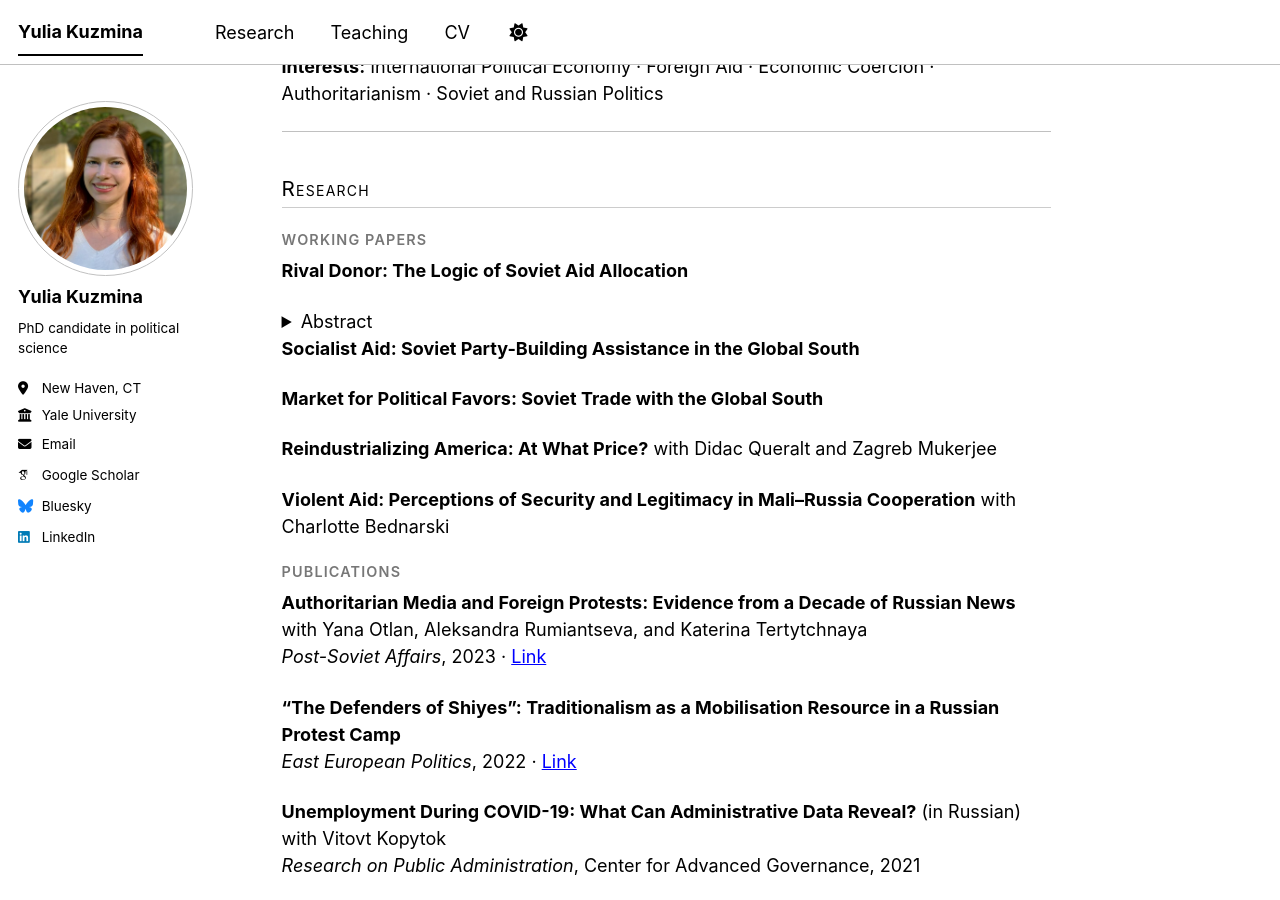
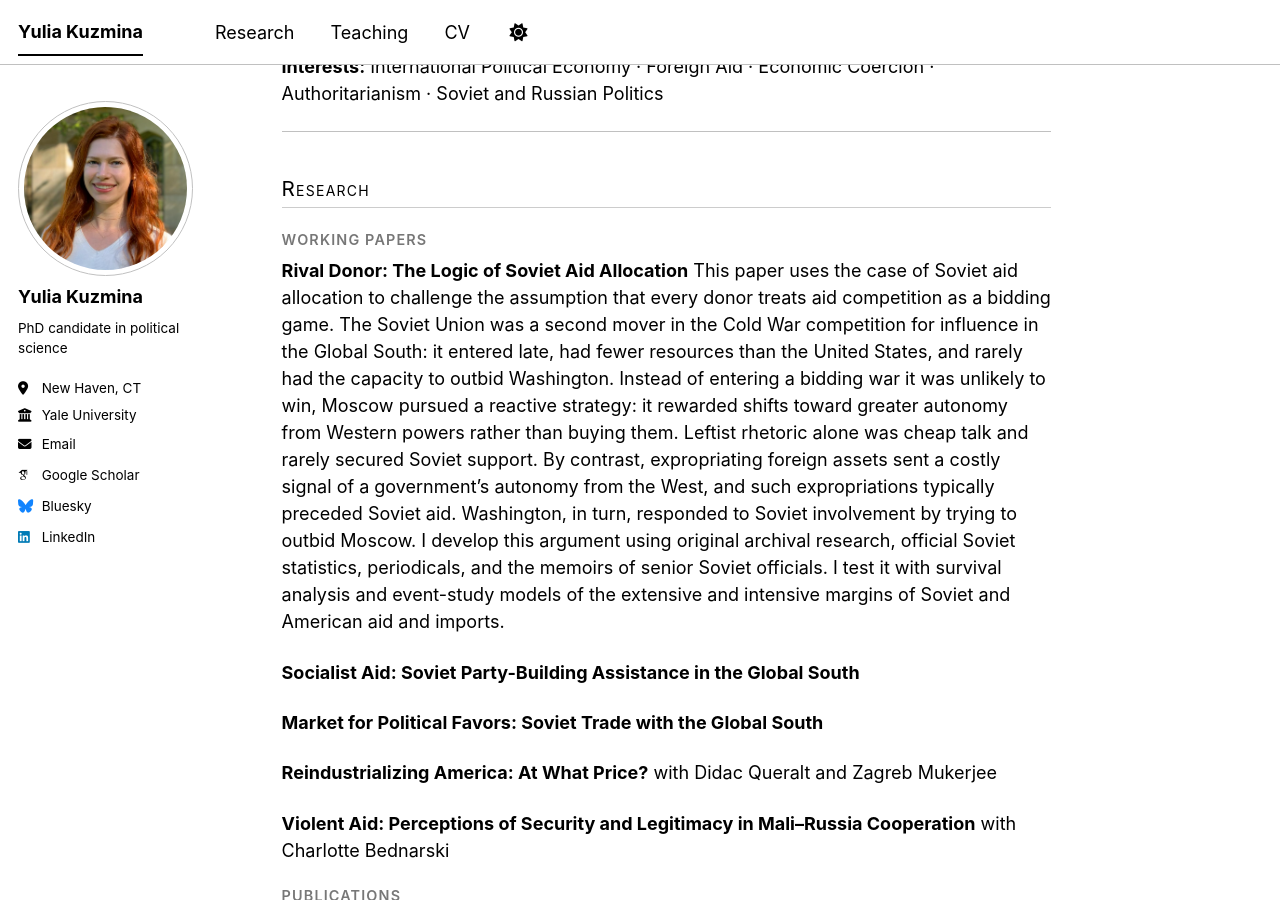
Before and after one commit to yuliakuzmina/yuliakuzmina.github.io, a Jekyll site: the page built from _pages/about.md, in a window 1280 px wide and 900 px high, scrolled down 403 px. Built offline with Jekyll 4.4.1, drawn with Linux system fonts in a browser that asks for light colours; some web fonts are replaced; a script bundle is joined from its source files by our own code; library files that are not in the unit come from our copies.

Commit message:
Update about.md

```diff
--- a/_pages/about.md
+++ b/_pages/about.md
@@ -35,18 +35,21 @@ Coercion · Authoritarianism · Soviet and Russian Politics
 
 ### Working Papers
 
-**Rival Donor: The Logic of Soviet Aid Allocation**<br>
-<details markdown="1">
-<summary>Abstract</summary>
-
-With fewer resources than the United States, the Soviet Union extended aid
-reactively, rewarding Global South regimes that moved furthest away from
-their former colonizers and the West. Expropriation of foreign assets acted
-as a costly signal that preceded Soviet aid; Moscow sought to reward the
-largest shifts rather than to outbid Washington. I test the argument with
-archival research, official Soviet statistics, periodicals, memoirs, and
-quantitative analysis of aid flows.
-</details>
+**Rival Donor: The Logic of Soviet Aid Allocation**
+This paper uses the case of Soviet aid allocation to challenge the assumption that
+every donor treats aid competition as a bidding game. The Soviet Union was a second
+mover in the Cold War competition for influence in the Global South: it entered late,
+had fewer resources than the United States, and rarely had the capacity to outbid
+Washington. Instead of entering a bidding war it was unlikely to win, Moscow pursued
+a reactive strategy: it rewarded shifts toward greater autonomy from Western powers
+rather than buying them. Leftist rhetoric alone was cheap talk and rarely secured
+Soviet support. By contrast, expropriating foreign assets sent a costly signal of a
+government's autonomy from the West, and such expropriations typically preceded Soviet
+aid. Washington, in turn, responded to Soviet involvement by trying to outbid Moscow.
+I develop this argument using original archival research, official Soviet statistics,
+periodicals, and the memoirs of senior Soviet officials. I test it with survival analysis
+and event-study models of the extensive and intensive margins of Soviet and
+American aid and imports.
 
 **Socialist Aid: Soviet Party-Building Assistance in the Global South**
 
```
